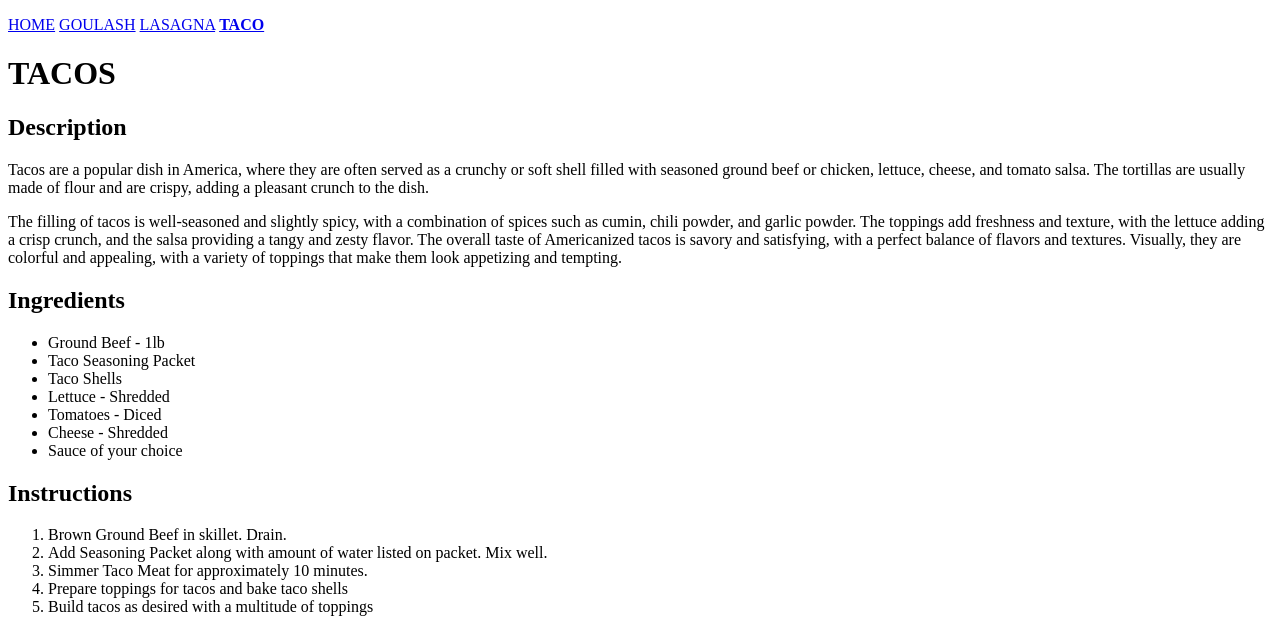
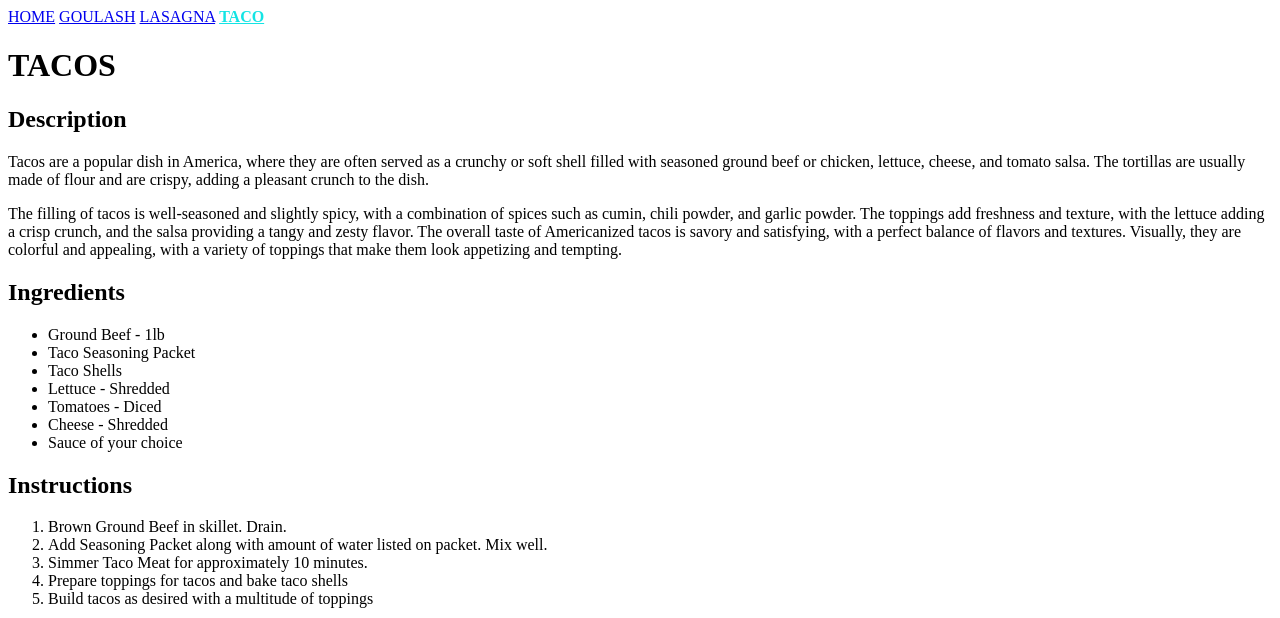
Before and after one commit to jolfwar/exploration, a plain HTML site: page _theOdinProject/odin_Websites/odin-recipes/recipes/taco.html in a window 1280 px wide. Shown: the top 618 px of the page. Drawn offline with Linux system fonts and the light colour scheme.

Commit message:
Reformat Active Header in taco.html

```diff
--- a/_theOdinProject/odin_Websites/odin-recipes/recipes/taco.html
+++ b/_theOdinProject/odin_Websites/odin-recipes/recipes/taco.html
@@ -6,12 +6,12 @@
     <link rel="stylesheet" type="text/css" href="../styles/styls.css">
 </head>
 <body>
-    <p>
+    <div class="header">
         <a href="../index.html">HOME</a>
         <a href="goulash.html">GOULASH</a>
         <a href="lasagna.html">LASAGNA</a>
-        <a href="taco.html"><strong>TACO</strong></a>
-    </p>
+        <a href="taco.html" class="active"><strong>TACO</strong></a>
+    </div>
 
     <h1>TACOS</h1>
 
```
